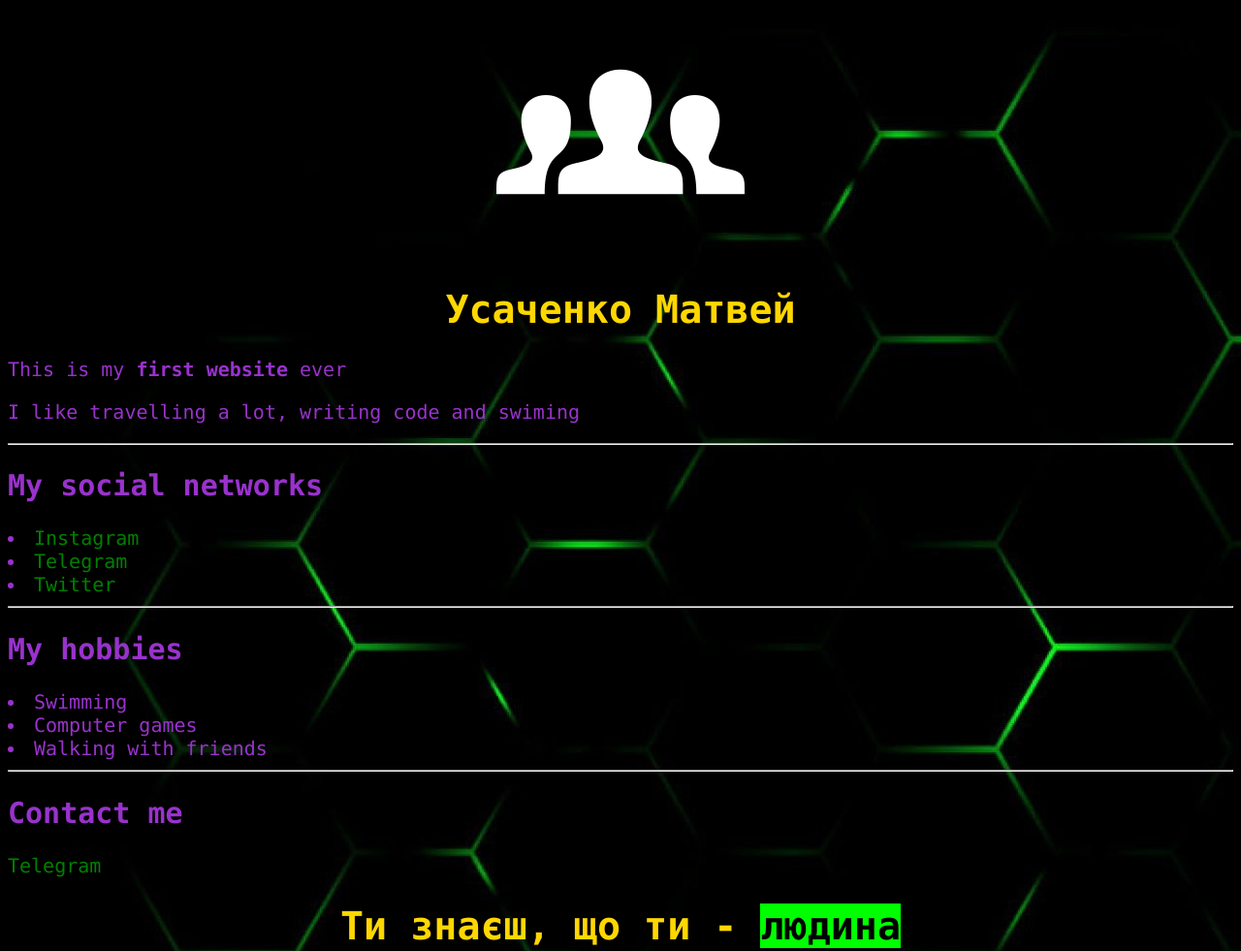
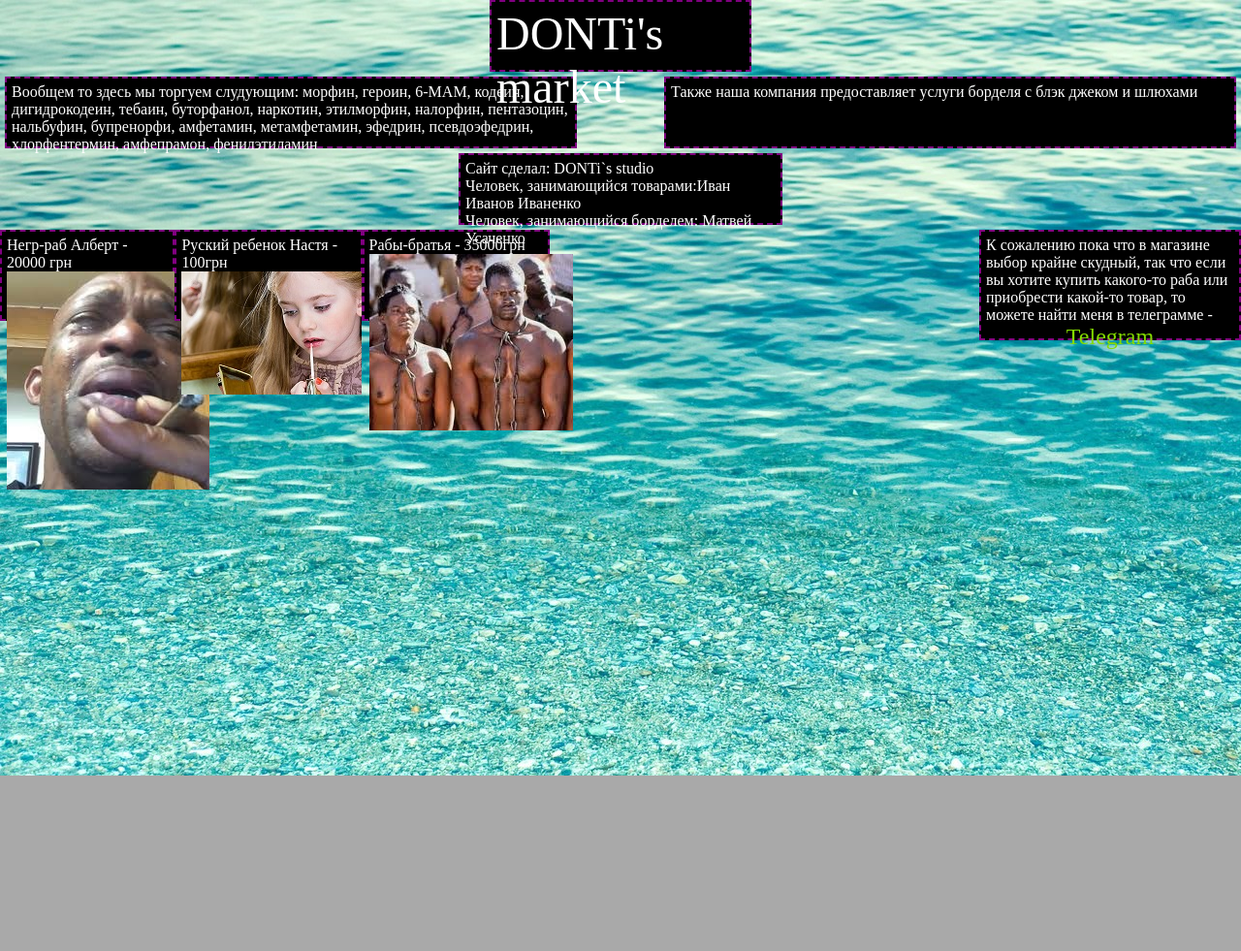
Before and after one commit to D0NTOUCH/dont.github.io, a plain HTML site: page index.html in a window 1280 px wide. Shown: the top 981 px of the page at 97% size. After the commit the page ends 800 px from the top, so only its background shows below. Drawn offline with Linux system fonts and the light colour scheme.

Commit message:
Add files via upload

```diff
--- a/index.html
+++ b/index.html
@@ -1,62 +1,23 @@
 <!DOCTYPE html>
 <html lang="en">
 <head>
-    <title>Топовый сайт</title>
-
     <meta charset="UTF-8">
+    <meta http-equiv="X-UA-Compatible" content="IE=edge">
     <meta name="viewport" content="width=device-width, initial-scale=1.0">
-    <title>Document</title>
-    <link rel="stylesheet" href = "style.css">
-    <link rel="stylesheet" href = "style2.css">
+    <title>Блоки</title>
+    <link rel="stylesheet" href="style.css">
 </head>
-
 <body>
-    <div><img src="png/black.png" alt="типа картинка"> </div>
-    <h1 align="center">Усаченко Матвей</h1>
-
-    <p>This is my <b>first website</b> ever</p>
-    <p>I like travelling a lot, writing code and swiming</p>
-    <hr>
-    <h2>My social networks</h2>
-    <ul></ul>
-    <li><a href="https://www.instagram.com/slava_ukrain_geroyam_slava/">Instagram</a></li>
-    <li><a href="https://t.me/iwillhatepeople">Telegram</a></li>
-    <li><a href="https://twitter.com/Matvej03360110">Twitter</a></li>
-    </ul>
-    <hr>
-    <h2>My hobbies</h2>
-    <ul></ul>
-    <li>Swimming</li>
-    <li>Computer games</li>
-    <li>Walking with friends</li>
-    </ul>
-    <hr>
-    <h2>Contact me</h2>
-    <p><a href="https://t.me/iwillhatepeople">Telegram</a></li></p>
-    <h1 align="center">Ти знаєш, що ти - <span id="people">людина</span></h1>
-    <p class = "p1" >Ти знаєш, що ти - людина.<br>
-        Ти знаєш про це чи ні?<br>
-        Усмішка твоя - єдина,<br>
-        Мука твоя - єдина,<br>
-        Очі твої - одні.</p>
-
-        <p align="center" class = "p2">Більше тебе не буде.<br>
-        Завтра на цій землі<br>
-        Інші ходитимуть люди,<br>
-        Інші кохатимуть люди -<br>
-        Добрі, ласкаві й злі.</p>
-
-
-        <p align="right" class = "p3">Сьогодні усе для тебе -<br>
-        Озера, гаї, степи.<br>
-        І жити спішити треба -<br>
-        Кохати спішити треба -<br>
-        Гляди ж не проспи!</p>
-        <p align="justify">Автор наголошує на тому, що кожна людина неповторна, має право на повагу, любов, щастя і свободу. У поезії порушено ще одну важливу проблему — швидкоплинності людського життя. Ми ще молоді, здається, усе життя попереду. Але насправді день пролітає за днем. Здається, учора була весна — і ось уже осінь за вікном вкриває золотим дощем вулиці. «Завтра, завтра, завтра — і так минає життя» , — говорили давні римляни.</p>
-        <br>
-        <br>
-        <p align="right" class ="pasch">Пасхалка - 34221006</p>
-        <p class = "pasch">psfp5</p>
+    <div class="block header">DONTi's market</div>
+    <div class = "main"></div>
+    <div class="block block1">Вообщем то здесь мы торгуем слудующим: морфин, героин, 6-МАМ, кодеин, дигидрокодеин, тебаин, буторфанол, наркотин, этилморфин, налорфин, пентазоцин, нальбуфин, бупренорфи, амфетамин, метамфетамин, эфедрин, псевдоэфедрин, хлорфентермин, амфепрамон, фенилэтиламин</div>
+    <div class="block block2">Также наша компания предоставляет услуги борделя с блэк джеком и шлюхами</div>
+    <div class="block block3">Сайт сделал: DONTi`s studio<br>Человек, занимающийся товарами:Иван Иванов Иваненко<br>Человек, занимающийся борделем: Матвей Усаченко</div>
+    <div class = "main"></div>
+    <div id ="con" class="block block4">Негр-раб Алберт - 20000 грн<img class="center" src="img/images.jpg"></div>
+    <div class="block block5">Руский ребенок Настя - 100грн<img class="center" src="img/rub.jpg"></div>
+    <div class="block block6">Рабы-братья - 35000грн<img class="center" src="img/ub2.jpg"></div>
+    <div class="block block7"> К сожалению пока что в магазине выбор крайне скудный, так что если вы хотите купить какого-то раба или приобрести какой-то товар, то можете найти меня в телеграмме - <center><a href="https://t.me/iwillhatepeople">Telegram</a></center></div>
 
 </body>
 </html>
--- a/style.css
+++ b/style.css
@@ -1,16 +1,93 @@
+*{
+    padding: 0px;
+    margin: 0px;
+}
 body{
-    background-color: black;
-    color: floralwhite;
-    font-size: 16px;
-    font-family: Verdana, Geneva, Tahoma, sans-serif;
+    background-color: darkgray;
+    color: white;
+    width: 100%;
+    background-image: url("img/drugs.jpg");
+    background-attachment: fixed;
+}
+
+.block{
+    background-color: rgb(0, 0, 0) ;
+    border: 2px dashed purple;
+    height: 60px;
+    padding: 5px;
+    margin: 5px;
+}
+
+
+.main
+{
+    width: 80%;
+    margin: 0 auto;
+}
+
+.header{
+    width: 20%;
+    margin: 0 auto;
+    font-size: 300%;
+
+}
+
+.block1{
+    width: 45%;
+    float: left;
+}
+
+.block2{
+    width: 45%;
+    float: right;
+}
+
+.block3{
+    width: 25%;
+    margin: 0 auto;
+    margin-bottom: 5px;
+    clear: both;
+}
+
+.block4{
+    width: 13%;
+    float: left;
+    margin: 0 auto;
+    margin-bottom: 5px;
+    clear: both;
+    height: 80px;
+
+}
+
+.block5{
+    width: 14%;
+    float: left;
+    height: 80px;
+    margin: 0 auto;
+    margin-bottom: 5px;
+
+}
+
+.block6{
+    width: 14%;
+    float: left;
+    height: 80px;
+    margin: 0 auto;
+    margin-bottom: 5px;
+
+}
+
+.block7{
+    width: 20%;
+    float: right;
+    height: 100px;
+    margin: 0 auto;
+    margin-bottom: 5px;
+
 }
 
 a{
-    color: green;
-    font-size: 20px;
-    text-decoration: none;
+    font-size: 150%;
+    text-decoration:none;
+    color: rgb(132, 219, 0);
 }
-div{
-    width: 256px;
-    margin:0 auto;
-}
```
Also changed, not shown: img/drugs.jpg (added), img/images.jpg (added), img/rub.jpg (added), img/ub2.jpg (added).
